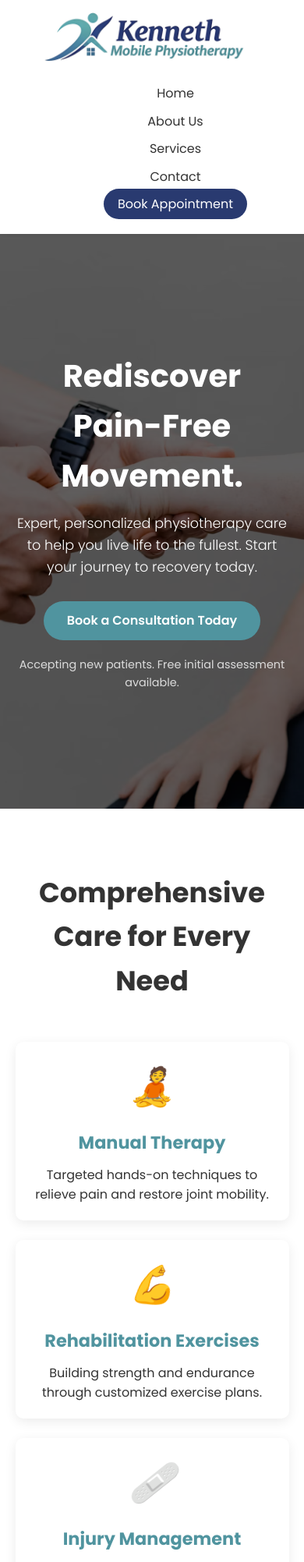
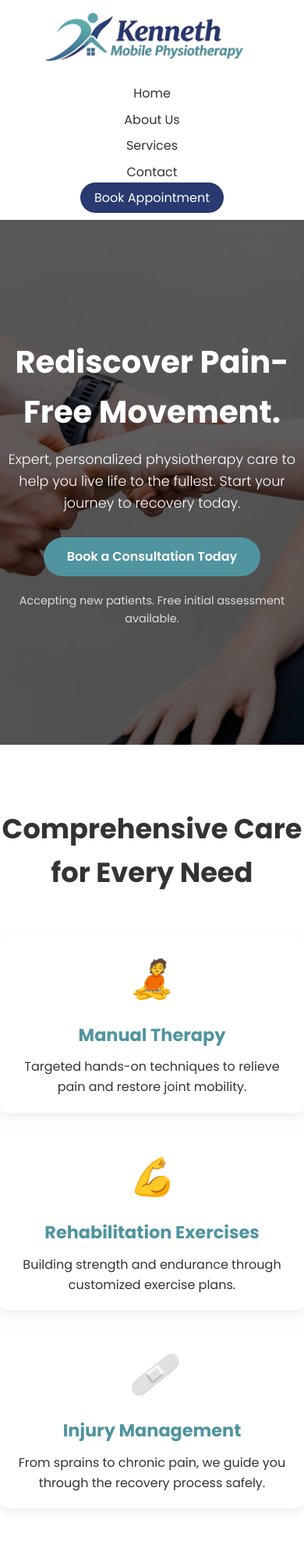
Before and after one commit to sonnel2308/kenneth-mobile-physio, a Flask app: page / in a window 390 px wide. Shown: the top 2003 px of the page at 78% size. Run offline with Flask 3, Linux system fonts and the light colour scheme.

Commit message:
navbar styling

```diff
--- a/flask_app/static/css/styles.css
+++ b/flask_app/static/css/styles.css
@@ -21,8 +21,7 @@ body {
 }
 
 .container {
-    width: 90%;
-    max-width: 1200px;
+    /* max-width: 60vw; */
     margin: 0 auto;
 }
 
@@ -100,11 +99,9 @@ body {
 .nav-links {
     list-style: none;
     display: flex;
+    justify-content: space-between;
+    gap: 32px;
     align-items: center;
-}
-
-.nav-links li {
-    margin-left: 30px;
 }
 
 .nav-links a {
@@ -118,11 +115,16 @@ body {
     color: var(--color-primary);
 }
 
+.nav-contact {
+    flex: 1;
+}
+
 .cta-button-nav {
     background-color: var(--color-secondary);
     color: white !important;
     padding: 8px 18px;
     border-radius: 25px;
+    white-space: nowrap;
 }
 
 .cta-button-nav:hover {
@@ -133,7 +135,7 @@ body {
 
 /* 2. HERO SECTION */
 .hero-section {
-    background: linear-gradient(rgba(0, 0, 0, 0.6), rgba(0, 0, 0, 0.6)), url('../images/stock-photo.png'); /* Placeholder: Image of stretching/therapy */
+    background: linear-gradient(rgba(0, 0, 0, 0.6), rgba(0, 0, 0, 0.6)), url('/static/images/stock-photo.png'); /* Placeholder: Image of stretching/therapy */
     background-size: cover;
     background-position: center;
     color: white;
@@ -311,6 +313,10 @@ body {
         flex-direction: column;
         gap: 25px;
     }
+
+    .nav-contact {
+        display: none;
+    }
 }
 
 @media (max-width: 768px) {
@@ -337,16 +343,10 @@ body {
         /* Stack links vertically or adjust layout if needed, but for simplicity, we'll just let them wrap or stack */
         flex-direction: column;
         align-items: flex-start;
+        gap: 8px;
     }
 
     .nav-links li {
-        margin-right: 0;
-        margin-bottom: 10px;
-        width: 100%;
-        text-align: center;
-    }
-
-    .cta-button-nav {
         width: 100%;
         text-align: center;
     }
--- a/flask_app/templates/index.html
+++ b/flask_app/templates/index.html
@@ -13,6 +13,11 @@
         <div class="container">
             <div class="logo">
                 <img src="static/images/brand-logo.png" style="height:64px" />
+            </div>
+            <div class="nav-contact">
+                <p>📞 0451 798 814</p>
+                <p>📧 <a href="mailto:info@kennethphysio.com">info@kennethphysio.com</a></p>
+                <p>🕓 Monday-Saturday 9am-5pm</p>
             </div>
             <ul class="nav-links">
                 <li><a href="#"s>Home</a></li>
```
